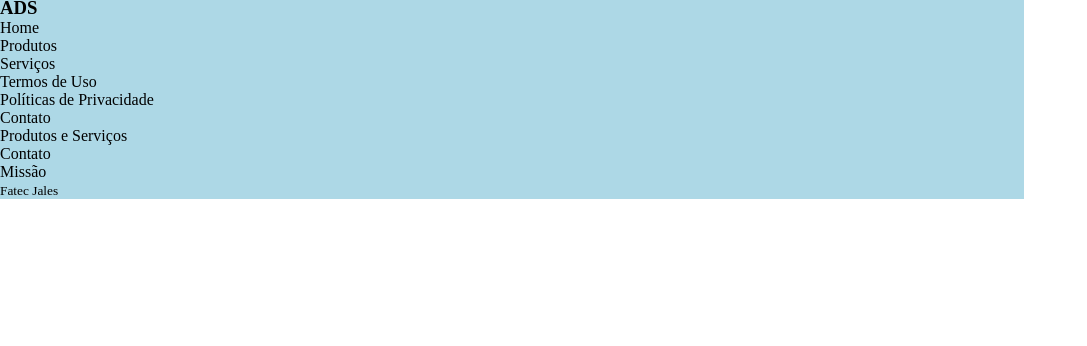
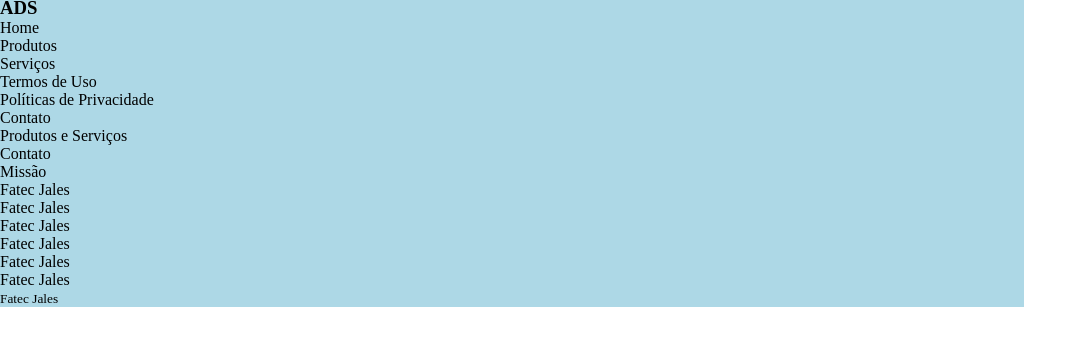
Before and after one commit to prof-jlgregorio/Intro-Git-ADS, a plain HTML site: page index.html in a window 1280 px wide. Shown: the part 176-522 px from the top of the page, without its empty margins (0-1087 px from the left). Drawn offline with Linux system fonts and the light colour scheme.

Commit message:
New list item

```diff
--- a/index.html
+++ b/index.html
@@ -50,6 +50,15 @@
                 </ul>
             </div>
 
+            <ol>
+                <li>Fatec Jales</li>
+                <li>Fatec Jales</li>
+                <li>Fatec Jales</li>
+                <li>Fatec Jales</li>
+                <li>Fatec Jales</li>
+                <li>Fatec Jales</li>
+            </ol>
+
         </main>
 
         <footer>
--- a/style.css
+++ b/style.css
@@ -8,3 +8,8 @@
     width: 80%;
     background-color: lightblue;
 }
+
+.image{
+    border: solid medium gray;
+    box-shadow: 3px 3px 3px gray;
+}
```
